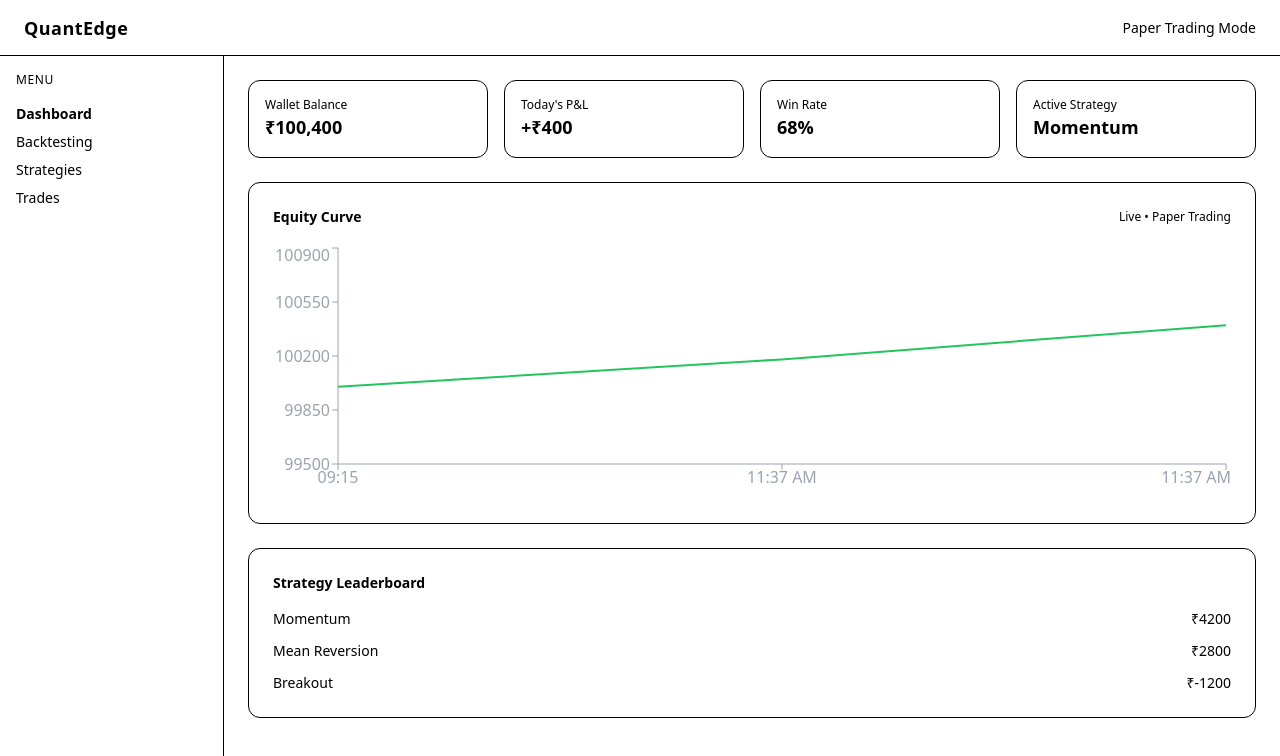
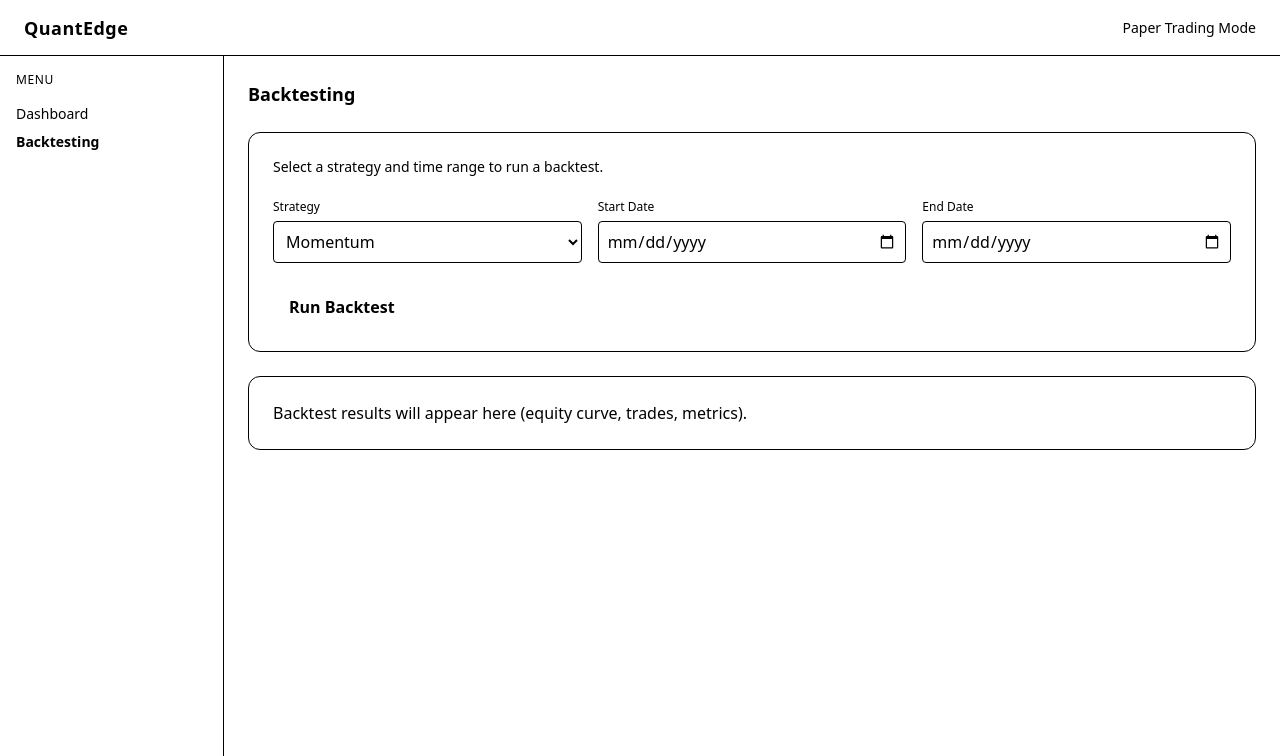
Before and after one commit to avi9prasad/QuantEdge, a React (Vite) app: page /backtesting in a window 1280 px wide. Shown: the top 756 px of the page. Built offline with nearby package versions, Linux system fonts and the light colour scheme; the HTML template or start-up script is replaced by a standard one.

Commit message:
added new backtesting page  for server side rendering

```diff
--- a/package.json
+++ b/package.json
@@ -13,6 +13,7 @@
     "@tailwindcss/vite": "^4.1.18",
     "react": "^19.2.0",
     "react-dom": "^19.2.0",
+    "react-router-dom": "^7.13.0",
     "recharts": "^3.7.0"
   },
   "devDependencies": {
--- a/src/App.tsx
+++ b/src/App.tsx
@@ -1,6 +1,8 @@
+import { BrowserRouter, Routes, Route, Navigate } from "react-router-dom";
 import Navbar from "./components/navbar";
 import Sidebar from "./components/sidebar";
-import Dashboard from "./screen/pages/Dashboard"
+import Dashboard from "./screen/pages/Dashboard";
+import Backtesting from "./screen/pages/Backtesting";
 import Login from "./screen/pages/login";
 import "./index.css";
 
@@ -10,16 +12,22 @@ export default function App() {
   if (!loggedIn) return <Login />;
 
   return (
+    <BrowserRouter>
       <div className="h-screen flex flex-col bg-background text-textPrimary">
-
         <Navbar />
 
         <div className="flex flex-1 overflow-hidden">
           <Sidebar />
+
           <main className="flex-1 overflow-y-auto bg-background">
-          <Dashboard />
+            <Routes>
+              <Route path="/" element={<Navigate to="/dashboard" />} />
+              <Route path="/dashboard" element={<Dashboard />} />
+              <Route path="/backtesting" element={<Backtesting />} />
+            </Routes>
           </main>
         </div>
       </div>
+    </BrowserRouter>
   );
 }
--- a/src/components/LeaderBoard.tsx
+++ b/src/components/LeaderBoard.tsx
@@ -1,15 +1,16 @@
+import StrategyComparison from "./StrategyComparison";
+
 type Strategy = {
   name: string;
+  equity: number;
   pnl: number;
 };
 
-const strategies: Strategy[] = [
-  { name: "Momentum", pnl: 4200 },
-  { name: "Mean Reversion", pnl: 2800 },
-  { name: "Breakout", pnl: -1200 },
-];
-
-export default function Leaderboard() {
+export default function Leaderboard({
+  strategies,
+}: {
+  strategies: Strategy[];
+}) {
   return (
     <div className="bg-panel border border-panelBorder p-6 rounded-xl">
       <h3 className="text-sm font-semibold text-textPrimary mb-4">
@@ -19,25 +20,33 @@ export default function Leaderboard() {
       <div className="space-y-3">
         {strategies.map((s, i) => (
           <div
-            key={i}
+            key={s.name}
             className="flex justify-between items-center text-sm"
           >
-            <span className="text-textPrimary">
-              {s.name}
-            </span>
+            <div className="flex items-center gap-3">
+              <span className="text-textMuted">
+                #{i + 1}
+              </span>
+              <span className="text-textPrimary font-medium">
+                {s.name}
+              </span>
+            </div>
 
             <span
               className={
                 s.pnl >= 0
-                  ? "text-primary font-medium"
-                  : "text-danger font-medium"
+                  ? "text-primary font-semibold"
+                  : "text-danger font-semibold"
               }
             >
-              ₹{s.pnl}
+              {s.pnl >= 0 ? "+" : ""}₹{s.pnl.toLocaleString()}
             </span>
           </div>
         ))}
       </div>
     </div>
   );
+  {/* Strategy Comparison */}
+  <StrategyComparison strategies={strategies} />
+
 }
--- /dev/null
+++ b/src/components/StrategyComparison.tsx
@@ -0,0 +1,72 @@
+type Strategy = {
+  name: string;
+  equity: number;
+  pnl: number;
+};
+
+export default function StrategyComparison({
+  strategies,
+}: {
+  strategies: Strategy[];
+}) {
+  if (strategies.length === 0) return null;
+
+  const best = strategies[0];
+  const worst = strategies[strategies.length - 1];
+
+  return (
+    <div className="bg-panel border border-panelBorder p-6 rounded-xl">
+      <h3 className="text-sm font-semibold text-textPrimary mb-4">
+        Strategy Comparison
+      </h3>
+
+      <div className="grid grid-cols-3 gap-4 text-sm">
+        {strategies.map((s) => (
+          <div
+            key={s.name}
+            className="border border-panelBorder rounded-lg p-4"
+          >
+            <p className="text-textMuted text-xs mb-1">
+              Strategy
+            </p>
+            <p className="font-semibold text-textPrimary mb-2">
+              {s.name}
+            </p>
+
+            <p className="text-textMuted text-xs">
+              Equity
+            </p>
+            <p className="text-textPrimary mb-2">
+              ₹{s.equity.toLocaleString()}
+            </p>
+
+            <p className="text-textMuted text-xs">
+              P&L
+            </p>
+            <p
+              className={
+                s.pnl >= 0
+                  ? "text-primary font-semibold"
+                  : "text-danger font-semibold"
+              }
+            >
+              {s.pnl >= 0 ? "+" : ""}₹{s.pnl.toLocaleString()}
+            </p>
+
+            {s.name === best.name && (
+              <div className="mt-3 text-xs text-primary">
+                🏆 Best Performer
+              </div>
+            )}
+
+            {s.name === worst.name && (
+              <div className="mt-3 text-xs text-danger">
+                ⚠ Underperforming
+              </div>
+            )}
+          </div>
+        ))}
+      </div>
+    </div>
+  );
+}
--- a/src/components/sidebar.tsx
+++ b/src/components/sidebar.tsx
@@ -1,3 +1,5 @@
+import { NavLink } from "react-router-dom";
+
 export default function Sidebar() {
   return (
     <aside className="w-56 bg-panel border-r border-panelBorder p-4">
@@ -6,21 +8,27 @@ export default function Sidebar() {
       </p>
 
       <nav className="space-y-2 text-sm">
-        <div className="text-primary font-semibold">
+        <NavLink
+          to="/dashboard"
+          className={({ isActive }) =>
+            isActive
+              ? "block text-primary font-semibold"
+              : "block text-textMuted hover:text-textPrimary"
+          }
+        >
           Dashboard
-        </div>
+        </NavLink>
 
-        <div className="text-textMuted hover:text-textPrimary cursor-pointer">
+        <NavLink
+          to="/backtesting"
+          className={({ isActive }) =>
+            isActive
+              ? "block text-primary font-semibold"
+              : "block text-textMuted hover:text-textPrimary"
+          }
+        >
           Backtesting
-        </div>
-
-        <div className="text-textMuted hover:text-textPrimary cursor-pointer">
-          Strategies
-        </div>
-
-        <div className="text-textMuted hover:text-textPrimary cursor-pointer">
-          Trades
-        </div>
+        </NavLink>
       </nav>
     </aside>
   );
--- /dev/null
+++ b/src/screen/pages/Backtesting.tsx
@@ -0,0 +1,56 @@
+export default function Backtesting() {
+  return (
+    <div className="p-6 space-y-6">
+      <h1 className="text-lg font-semibold text-textPrimary">
+        Backtesting
+      </h1>
+
+      <div className="bg-panel border border-panelBorder p-6 rounded-xl">
+        <p className="text-textMuted text-sm mb-4">
+          Select a strategy and time range to run a backtest.
+        </p>
+
+        <div className="grid grid-cols-3 gap-4">
+          <div>
+            <label className="text-xs text-textMuted">
+              Strategy
+            </label>
+            <select className="w-full mt-1 bg-background border border-panelBorder p-2 rounded text-textPrimary">
+              <option>Momentum</option>
+              <option>Mean Reversion</option>
+              <option>Breakout</option>
+            </select>
+          </div>
+
+          <div>
+            <label className="text-xs text-textMuted">
+              Start Date
+            </label>
+            <input
+              type="date"
+              className="w-full mt-1 bg-background border border-panelBorder p-2 rounded text-textPrimary"
+            />
+          </div>
+
+          <div>
+            <label className="text-xs text-textMuted">
+              End Date
+            </label>
+            <input
+              type="date"
+              className="w-full mt-1 bg-background border border-panelBorder p-2 rounded text-textPrimary"
+            />
+          </div>
+        </div>
+
+        <button className="mt-6 bg-primary text-black px-4 py-2 rounded font-semibold">
+          Run Backtest
+        </button>
+      </div>
+
+      <div className="bg-panel border border-panelBorder p-6 rounded-xl text-textMuted">
+        Backtest results will appear here (equity curve, trades, metrics).
+      </div>
+    </div>
+  );
+}
--- a/src/screen/pages/Dashboard.tsx
+++ b/src/screen/pages/Dashboard.tsx
@@ -2,11 +2,22 @@ import { useEffect, useState } from "react";
 import StatCard from "../../components/StatCard";
 import EquityCurve from "../../components/EquityCurve";
 import Leaderboard from "../../components/LeaderBoard";
+import StrategyComparison from "../../components/StrategyComparison";
+
+/* ---------------- TYPES ---------------- */
 
 type EquityPoint = {
   time: string;
   equity: number;
 };
+
+type Strategy = {
+  name: string;
+  equity: number;
+  pnl: number;
+};
+
+/* ---------------- HELPERS ---------------- */
 
 function getCurrentTime() {
   const d = new Date();
@@ -16,15 +27,28 @@ function getCurrentTime() {
   });
 }
 
+/* ---------------- DASHBOARD ---------------- */
+
 export default function Dashboard() {
+  /* ===== SOURCE OF TRUTH ===== */
   const startingEquity = 100000;
 
+  // 1️⃣ Equity curve data (shared)
   const [equityData, setEquityData] = useState<EquityPoint[]>([
     { time: "09:15", equity: startingEquity },
   ]);
 
+  // 2️⃣ Strategy data (shared)
+  const [strategies, setStrategies] = useState<Strategy[]>([
+    { name: "Momentum", equity: startingEquity, pnl: 0 },
+    { name: "Mean Reversion", equity: startingEquity, pnl: 0 },
+    { name: "Breakout", equity: startingEquity, pnl: 0 },
+  ]);
+
+  /* ===== LIVE UPDATE ENGINE ===== */
   useEffect(() => {
     const interval = setInterval(() => {
+      // Update overall equity
       setEquityData((prev) => {
         const last = prev[prev.length - 1];
         const change = Math.floor(Math.random() * 600 - 300);
@@ -35,19 +59,38 @@ export default function Dashboard() {
           { time: getCurrentTime(), equity: nextEquity },
         ];
       });
-    }, 2000);
+
+      // Update strategies independently
+      setStrategies((prev) =>
+        prev
+          .map((s) => {
+            const change = Math.floor(Math.random() * 800 - 400);
+            const nextEquity = Math.max(90000, s.equity + change);
+
+            return {
+              ...s,
+              equity: nextEquity,
+              pnl: nextEquity - startingEquity,
+            };
+          })
+          .sort((a, b) => b.pnl - a.pnl)
+      );
+    }, 2500);
 
     return () => clearInterval(interval);
   }, []);
 
+  /* ===== DERIVED VALUES ===== */
   const currentEquity =
     equityData[equityData.length - 1].equity;
 
   const todaysPnL = currentEquity - startingEquity;
 
+  /* ---------------- RENDER ---------------- */
+
   return (
     <div className="p-6 space-y-6">
-      {/* KPI Cards */}
+      {/* KPI CARDS */}
       <div className="grid grid-cols-4 gap-4">
         <StatCard
           label="Wallet Balance"
@@ -67,15 +110,14 @@ export default function Dashboard() {
 
         <StatCard
           label="Active Strategy"
-          value="Momentum"
+          value={strategies[0]?.name}
         />
       </div>
 
-      {/* Equity Curve */}
+      {/* ✅ FINAL RENDER ORDER (THIS IS WHAT YOU ASKED) */}
       <EquityCurve data={equityData} />
-
-      {/* Leaderboard */}
-      <Leaderboard />
+      <Leaderboard strategies={strategies} />
+      <StrategyComparison strategies={strategies} />
     </div>
   );
 }
```
Also changed, not shown: 1 other file (tests, documents, lock files or other folders). Lines whose indentation alone changed are shown as unchanged.
